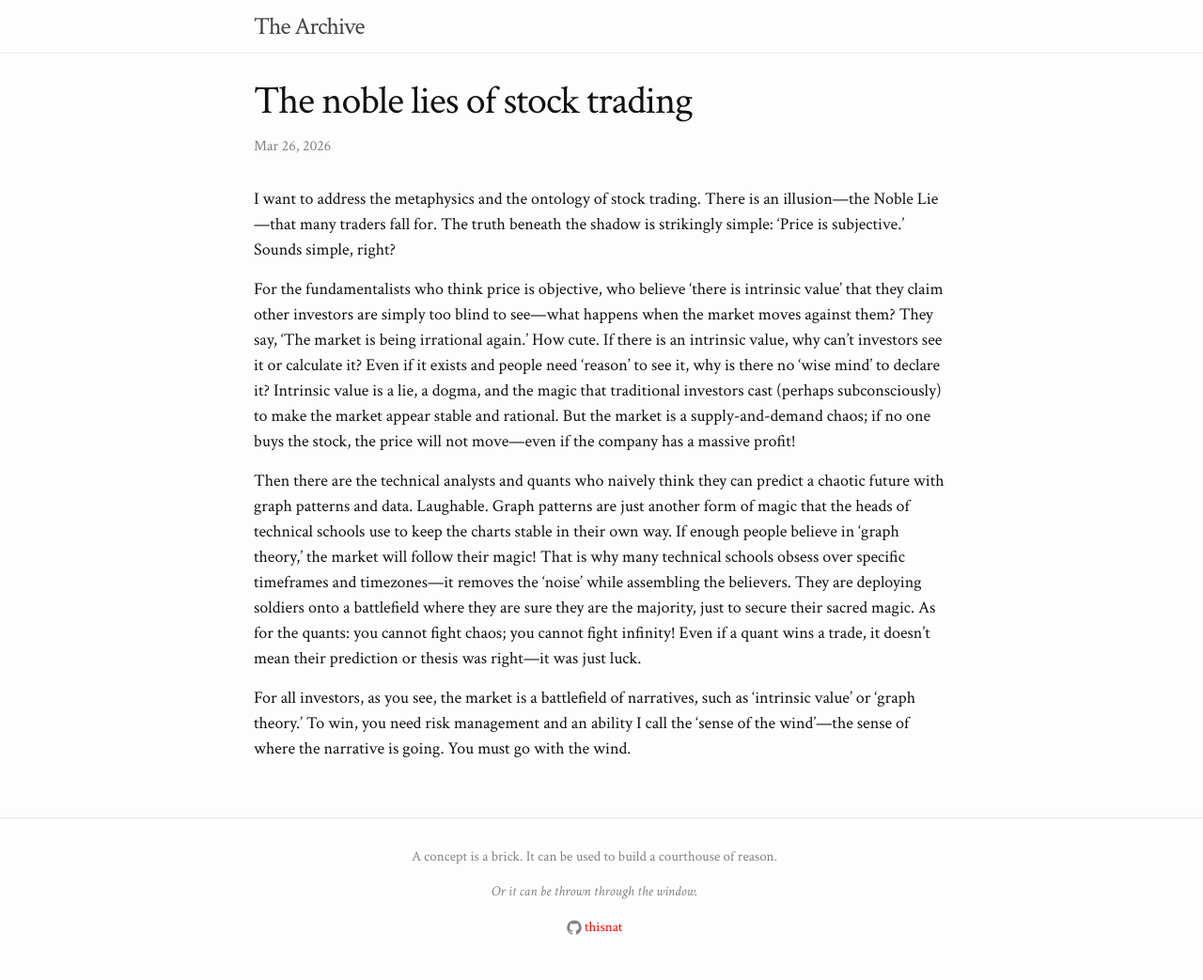
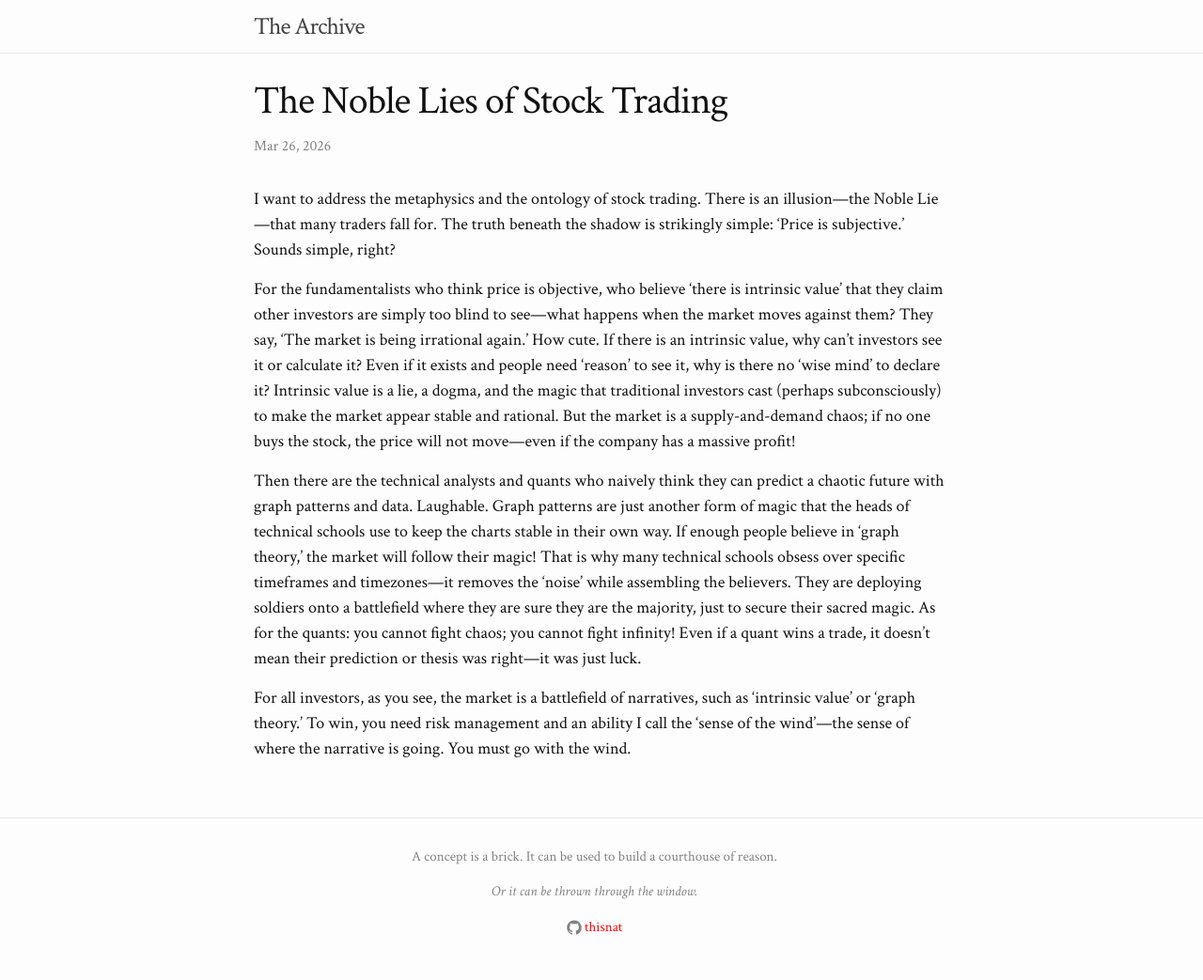
Before and after one commit to thisnat/the-archive, a Jekyll site: the page built from _posts/2026-3-26-the-noble-lies-of-stock-trading.md, in a window 1280 px wide. Shown: the whole page at 94% size. Built offline with Jekyll 4.4.1, drawn with Linux system fonts in a browser that asks for light colours; some web fonts are replaced.

```diff
--- a/_posts/2026-3-26-the-noble-lies-of-stock-trading.md
+++ b/_posts/2026-3-26-the-noble-lies-of-stock-trading.md
@@ -1,6 +1,6 @@
 ---
 layout: post
-title:  "The noble lies of stock trading"
+title:  "The Noble Lies of Stock Trading"
 date:   2026-3-26
 ---
 
```
